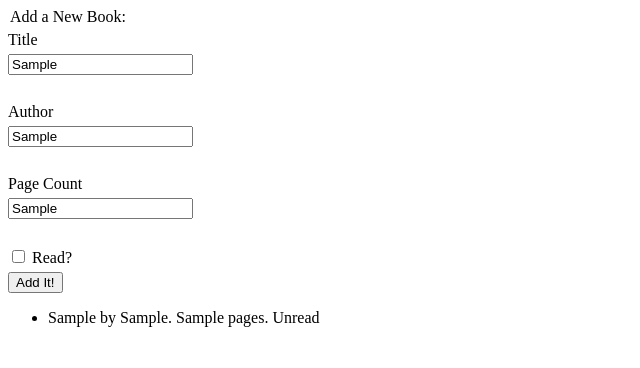
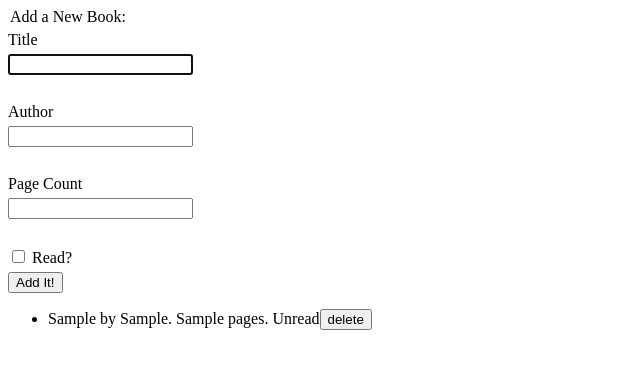
Before and after one commit to slpkid/Project-Library, a plain HTML site: page index.html in a window 1280 px wide. Both pictures are taken after typing "Sample", "Sample", "Sample" into the empty fields and a click on the button "Add It!". Shown: the whole page, without its empty margins (0-640 px from the left). Drawn offline with Linux system fonts and the light colour scheme.

Commit message:
Function addBook: creates an element in the DOM containing the user's input
if the user desires, they can remove the element using the delete button.
the button also deletes the item from the myLibrary array.

```diff
--- a/default.js
+++ b/default.js
@@ -34,7 +34,7 @@ addBookButton.addEventListener("click", function(e) {
 
 // placeholder books
 
-const theHobbit = new Book('The Hobbit', 'JRR Tolkien', '300', 'false');
+const theHobbit = new Book('The Hobbit', 'JRR Tolki en', '300', 'false');
 const fahrenheit451 = new Book('Fahrenheit 451', 'Ray Bradbury', '281', 'true');
 const shadesOfGray = new Book('Shades of Gray', 'Jasper Fforde', '1', 'false');
 
@@ -44,14 +44,34 @@ myLibrary.push(shadesOfGray)
 
 // end placeholder books
 
+function deleteItem(e) {
+    e.parentElement.remove();
+}
+
 function addBookToLibrary(bookObj) {
-    // create div with text elements, remove button, and a checkbox inside.
-    const para = document.createElement("li");
+    // create div with text elements, blurb, remove button.
+    const arrayNum = myLibrary.length;
+    const list = document.createElement("li");
     const node = document.createTextNode(bookObj.title + " by " + bookObj.author + ". " + bookObj.pages + " pages. " + bookObj.read);
-    para.appendChild(node);
-    bookList.appendChild(para);
-    // fill text elements in with values title,author, pages
-    // if read === true, tick checkbox, else leave it as is.
+    const eek = `num${arrayNum}`
+    list.appendChild(node);
+    list.setAttribute("class", `num${arrayNum}`)
+    bookList.appendChild(list);
+    const deleteButton = document.createElement("button");
+    deleteButton.textContent = "delete";
+    list.appendChild(deleteButton);
+    deleteButton.addEventListener("click", (e) => {
+        // removes the list element with the corresponding class
+        list.closest(`.${eek}`).remove();
+        // remove item from array
+        myLibrary.push(myLibrary.splice(arrayNum-1,1)[0]);
+        myLibrary.pop();
+    });
+    //reinitialize input fields
+    addTitle.value = '';
+    addAuthor.value = '';
+    addPageCount.value = '';
+    addTitle.focus();
     return
 }
 
@@ -71,4 +91,10 @@ function addBookToLibrary(bookObj) {
     //  delete
 // }
 
+// function randomColor
+    // function random num
+    // take 3 random num generators
+    // create String with the three numbers (xxx, xxx, xxx)
+    // return string
+
 // submit event listener
```
Also changed, not shown: index.html (+3 -0 lines).
